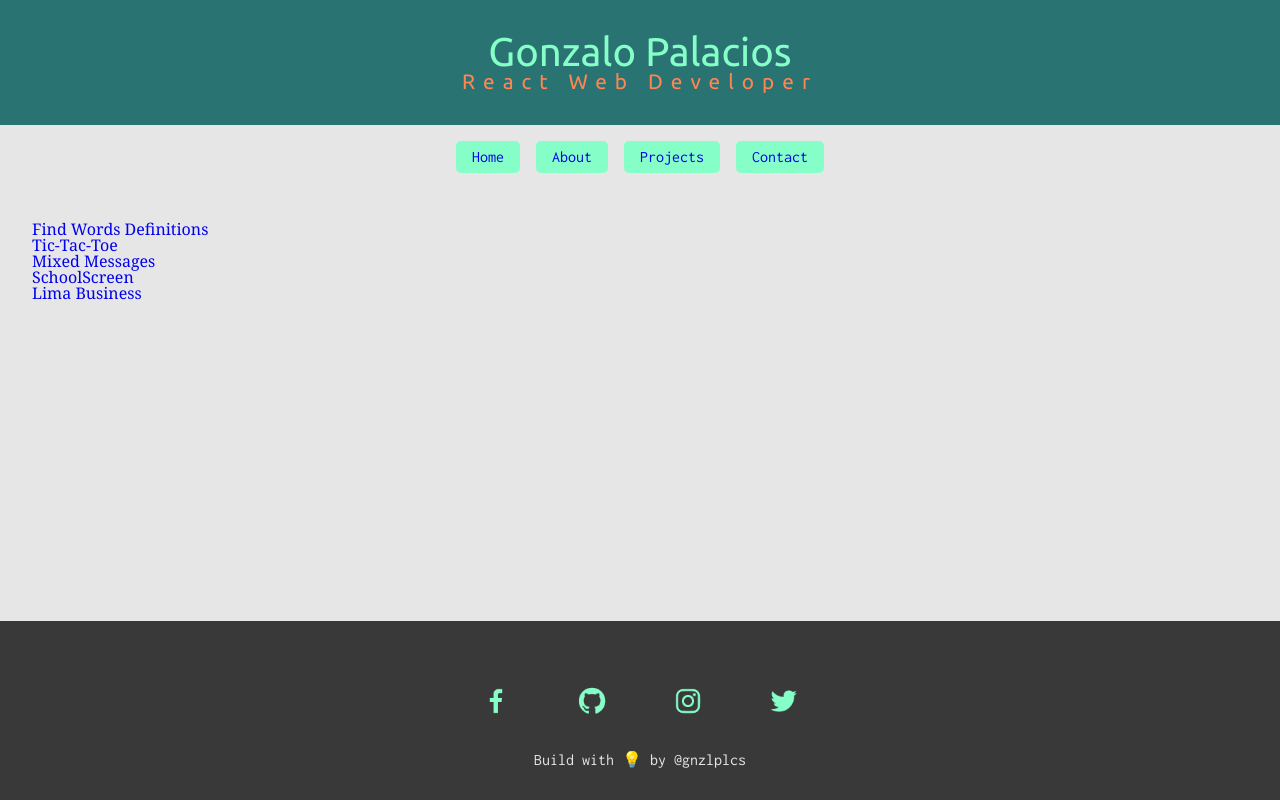
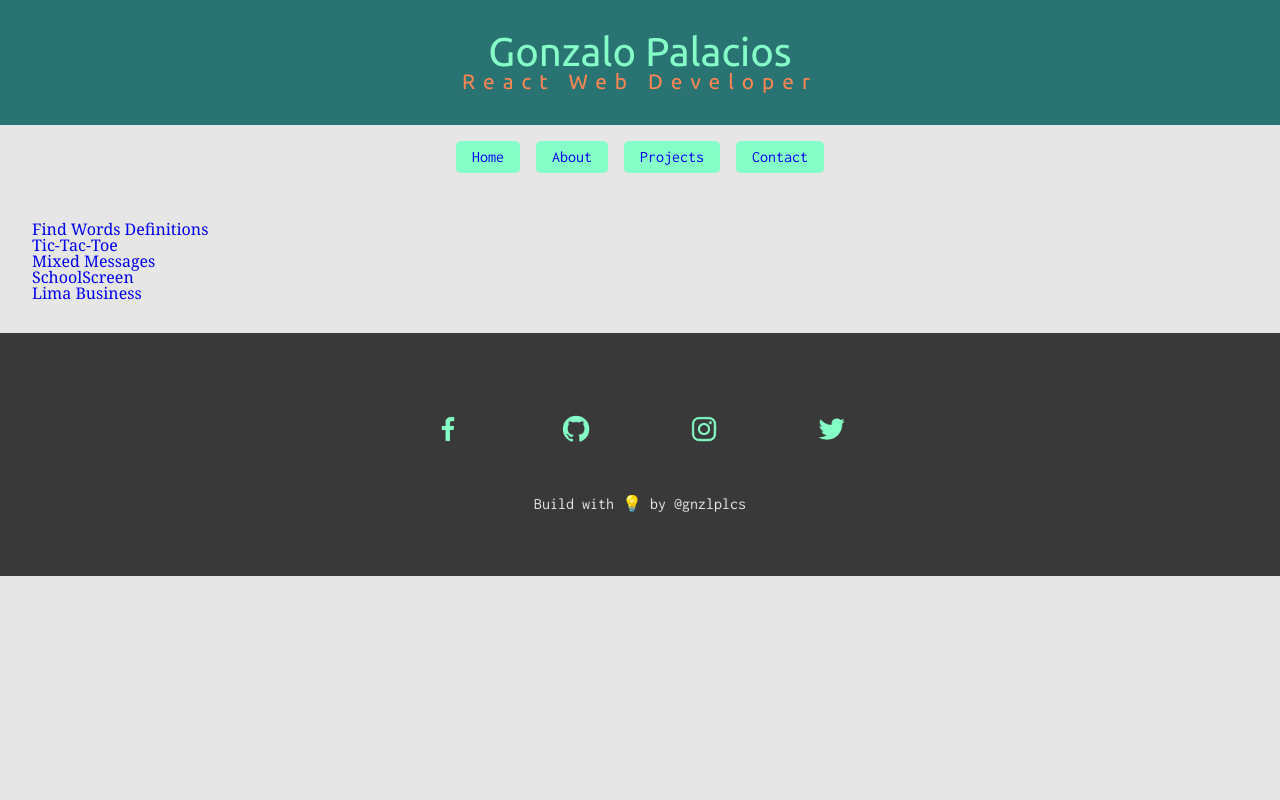
Before and after one commit to gnzlplcs/gonzalopalacios-react, a React (Create React App) app: page /projects in a window 1280 px wide. Built offline with nearby package versions, Linux system fonts and the light colour scheme.

Commit message:
footer layout: done

```diff
--- a/src/App.css
+++ b/src/App.css
@@ -1,8 +1,8 @@
-@import url("https://fonts.googleapis.com/css2?family=Inconsolata:wght@400;700&family=Noto+Serif:ital,wght@0,400;0,700;1,400;1,700&family=Ubuntu:ital,wght@0,400;0,700;1,400;1,700&display=swap");
 /* http://meyerweb.com/eric/tools/css/reset/
    v2.0 | 20110126
    License: none (public domain)
 */
+@import url("https://fonts.googleapis.com/css2?family=Inconsolata:wght@400;700&family=Noto+Serif:ital,wght@0,400;0,700;1,400;1,700&family=Ubuntu:ital,wght@0,400;0,700;1,400;1,700&display=swap");
 html,
 body,
 div,
@@ -136,19 +136,49 @@ table {
 }
 
 * {
-  margin: 0;
-  padding: 0;
   box-sizing: border-box;
-}
-
-body {
-  background-color: #E6E6E6;
 }
 
 .container {
   display: grid;
   grid-template-rows: auto auto 1fr auto;
-  height: 100vh;
+}
+
+.container footer {
+  width: 100%;
+  display: flex;
+  flex-direction: column;
+  align-items: center;
+  padding: 3rem;
+}
+.container footer .icons-area {
+  margin: 0 auto;
+  display: inline-grid;
+  grid-template-columns: 1fr 1fr;
+  justify-items: center;
+  align-items: center;
+}
+@media only screen and (min-width: 600px) {
+  .container footer .icons-area {
+    grid-template-columns: repeat(4, 1fr);
+  }
+}
+@media only screen and (min-width: 900px) {
+  .container footer .icons-area {
+    grid-gap: 1rem;
+  }
+}
+@media only screen and (min-width: 1200px) {
+  .container footer .icons-area {
+    grid-gap: 2rem;
+  }
+}
+.container footer p {
+  padding: 1rem;
+}
+
+body {
+  background-color: #E6E6E6;
 }
 
 header {
@@ -216,17 +246,6 @@ main a {
   flex-direction: column;
   justify-content: space-between;
 }
-@media only screen and (max-width: 960px) {
-  .container .projects {
-    display: grid;
-    grid-template-columns: 1fr 2fr;
-  }
-}
-@media only screen and (max-width: 1200px) {
-  .container .projects {
-    grid-template-columns: 1fr 3fr;
-  }
-}
 
 .card-project {
   min-width: 5rem;
@@ -237,11 +256,6 @@ main a {
 }
 
 footer {
-  display: flex;
-  flex-direction: column;
-  justify-content: center;
-  align-items: center;
-  padding: 2rem 3rem;
   font-family: "Inconsolata", monospace;
   color: #E6E6E6;
   background: #39393A;
--- a/src/App.scss
+++ b/src/sass/App.scss
@@ -1,25 +1,28 @@
-@import './sass/colors';
-@import './sass/layout';
-@import './sass/mixins';
-@import './sass/typography';
-@import './sass/reset';
+// Abstract files: variables, mixins, and similar components
+@import './abstracts/variables';
+@import './abstracts/mixins';
 
-* {
-  margin: 0;
-  padding: 0;
-  box-sizing: border-box;
-}
+// Components files: buttons, carousels, tabs, modals, cards...
+// @import './components/';
+
+// Core files: typogrphy, resets, boilerplate code
+// this should not be overwritten
+@import './core/reset';
+@import './core/typography';
+
+// Layout files: media queries, header, footer, etc.
+@import './layout/layout';
+
+// Routes files: settings for each route, if it's needed
+// @import './routes/';
+
 
 body {
   background-color: $platinum
 }
 
 
-.container {
-  display: grid;
-  grid-template-rows: auto auto 1fr auto;
-  height: 100vh;
-}
+
 
 header {
   background: $skobeloff;
@@ -94,14 +97,7 @@ main {
     justify-content: space-between;
   }
 
-  @include MQ(M) {
-    display: grid;
-    grid-template-columns: 1fr 2fr;
-  }
 
-  @include MQ(L) {
-    grid-template-columns: 1fr 3fr;
-  }
 
 }
 
@@ -115,12 +111,11 @@ main {
 }
 
 footer {
-  display: flex;
-  flex-direction: column;
-  justify-content: center;
-  align-items: center;
+  // display: flex;
+  // flex-direction: column;
+  // justify-content: center;
+  // align-items: center;
 
-  padding: 2rem 3rem;
   font-family: $font-title;
   color: $platinum;
   background: $onyx;
--- a/src/sass/_reset.scss
+++ b/src/sass/core/_reset.scss
@@ -134,3 +134,8 @@ table {
 	border-collapse: collapse;
 	border-spacing: 0;
 }
+
+// My little contribution
+* {
+	box-sizing: border-box;
+}
--- /dev/null
+++ b/src/sass/layout/_layout.scss
@@ -0,0 +1,37 @@
+.container {
+  display: grid;
+  grid-template-rows: auto auto 1fr auto;
+}
+
+.container footer {
+  width: 100%;
+  display: flex;
+  flex-direction: column;
+  align-items: center;
+
+  padding: 3rem;
+
+  & .icons-area {
+    margin: 0 auto;
+    display: inline-grid;
+    grid-template-columns: 1fr 1fr;
+    justify-items: center;
+    align-items: center;
+
+    @include for-size(tablet-portrait-up) {
+      grid-template-columns: repeat(4, 1fr);
+    }
+
+    @include for-size(tablet-landscape-up) {
+      grid-gap: 1rem;
+    }
+
+    @include for-size(desktop-up) {
+      grid-gap: 2rem;
+    }
+  }
+
+  & p {
+    padding: 1rem;
+  }
+}
```
Also changed, not shown: src/sass/_colors.scss (deleted, +0 -16 lines), src/sass/_layout.scss (deleted, +0 -27 lines), src/sass/_mixins.scss (deleted, +0 -8 lines), src/sass/abstracts/_mixins.scss (added, +34 -0 lines), src/sass/abstracts/_variables.scss (added, +11 -0 lines), src/sass/core/_typography.scss (renamed from src/sass/_typography.scss), 2 other files (tests, documents, lock files or other folders).
